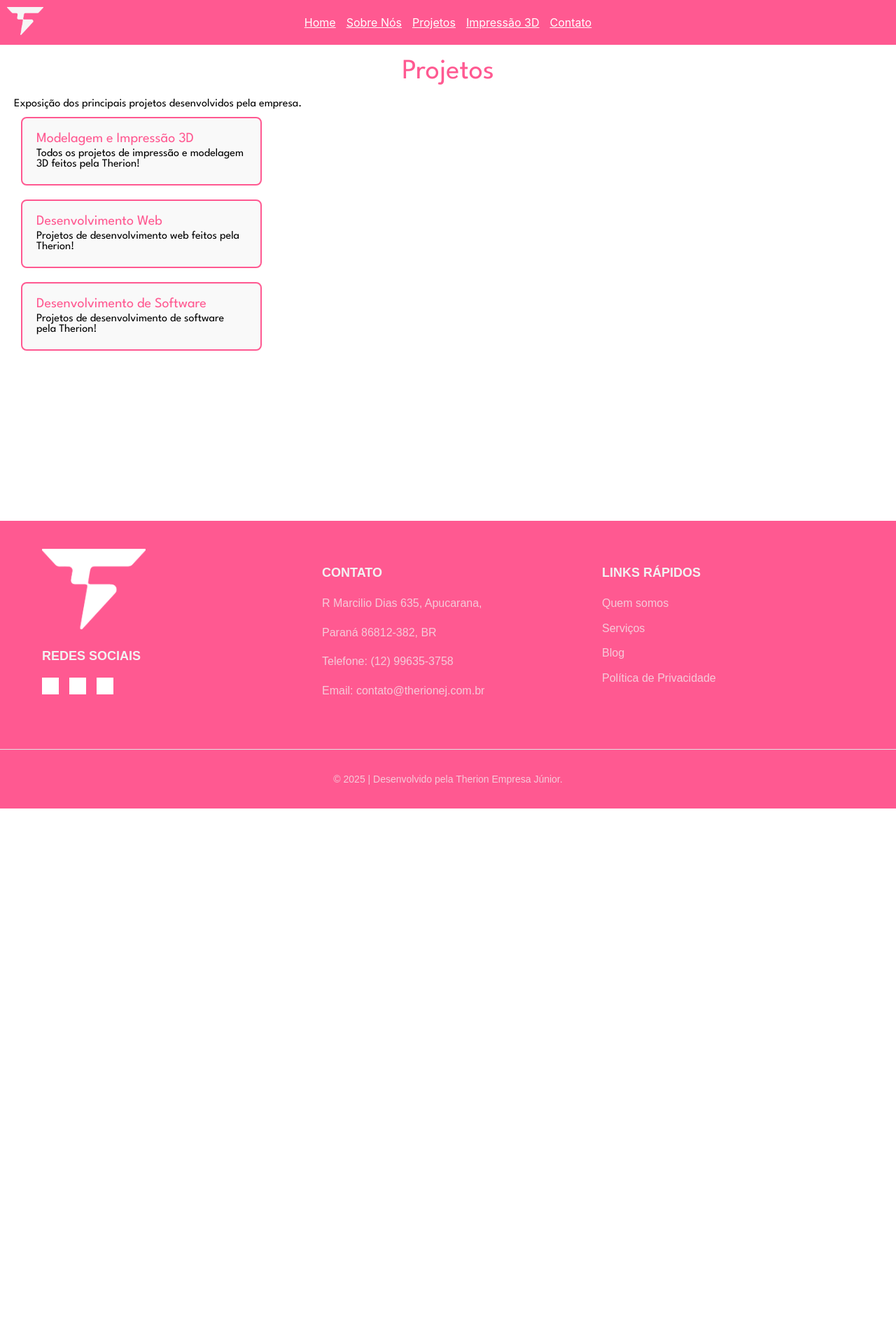
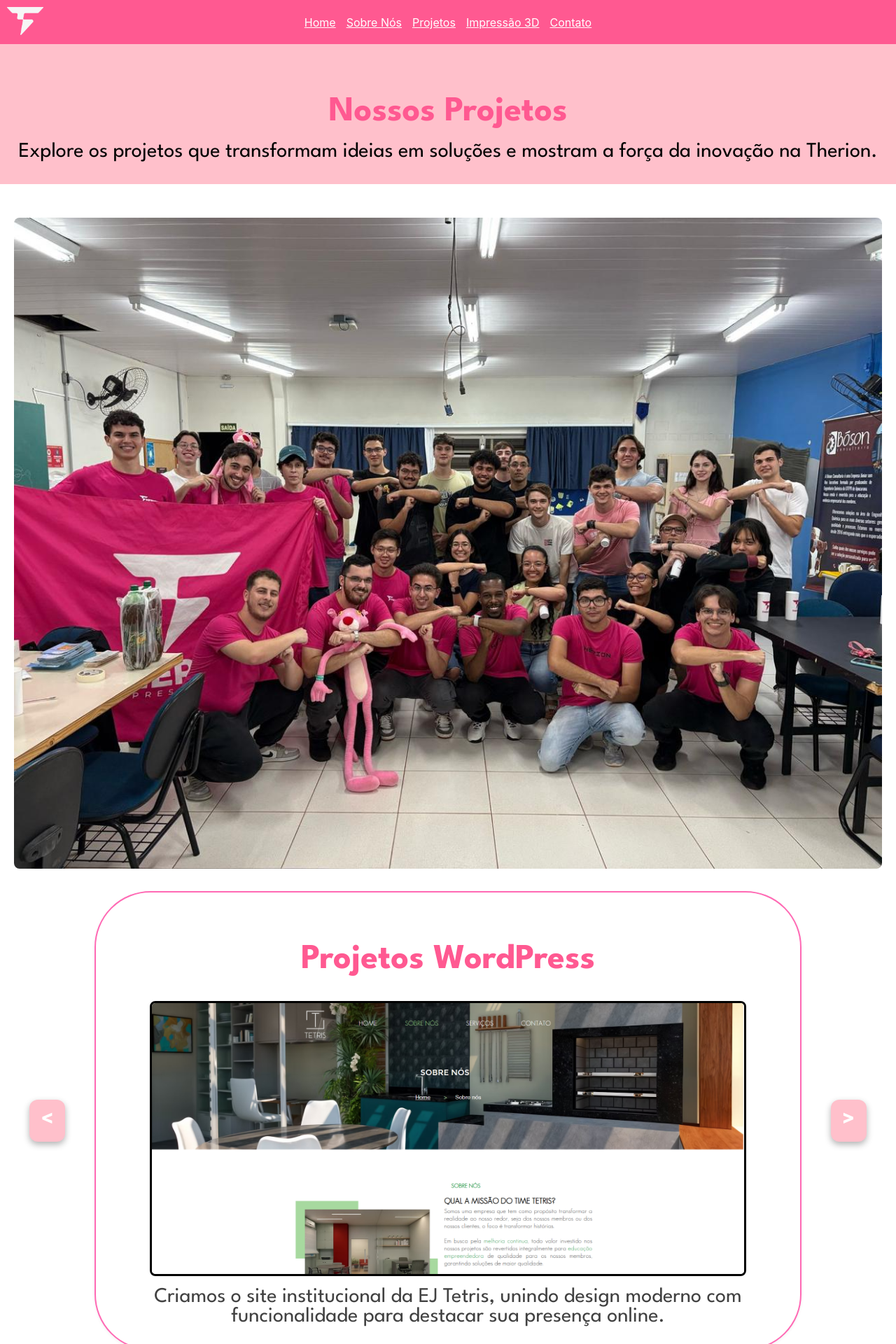
Before and after one commit to projetosTherion/TraineeWeb, a React (Create React App) app in the folder therion/: page /projetos in a window 1280 px wide. Shown: the top 1920 px of the page at 70% size. Before the commit the page ends 1155 px from the top, so only its background shows below. Built offline with nearby package versions, Linux system fonts and the light colour scheme; grey boxes are pictures that could not be loaded.

Commit message:
Estilização da página Projetos (barra de título, foto da equipe, criação do carrossel).

```diff
--- /dev/null
+++ b/therion/src/components/componentsProjetos/containerProjetos.module.css
@@ -0,0 +1,159 @@
+.fadeIn {
+    opacity: 0;
+  }
+
+  .fadeInVisible {
+    animation: fadeIn 0.6s ease forwards;
+  }
+
+  @keyframes fadeIn {
+    from {
+      opacity: 0;
+      transform: translateY(20px);
+    }
+    to {
+      opacity: 1;
+      transform: translateY(0);
+    }
+  }
+
+  .pinkSectionTop {
+    margin-top: -1.3rem;
+    background-color: #ffc0cb;
+    padding: 2rem 1rem;
+    text-align: center;
+    width: 100vw;
+    position: relative;
+    left: 50%;
+    right: 50%;
+    transform: translateX(-50%);
+    margin-bottom: 3rem;
+  }
+
+  .pinkSectionBottom {
+    margin-top: 3rem;
+    background-color: #ffc0cb;
+    padding: 2rem 1rem;
+    text-align: center;
+    width: 100vw;
+    position: relative;
+    left: 50%;
+    right: 50%;
+    transform: translateX(-50%);
+    margin-bottom: -1.3rem;
+  }
+
+  .titulo {
+    font-family: 'League Spartan';
+    font-size: 50px;
+    margin-bottom: 20px;
+    font-weight: bold;
+    color: #ff5991;
+    text-align: center;
+  }
+
+  .tituloComFundo {
+    background-color: #ffc0cb; /* Rosa claro */
+    padding: 1rem 0.5rem;
+    text-align: center;
+    border-radius: 8px;
+    margin-bottom: 1rem;
+  }
+
+  .subtitulo {
+    font-family: 'League Spartan';
+    font-size: 30px;
+    margin-bottom: 30px;
+    color: #000000;
+    text-align: center;
+    margin-top: 0px;
+    margin-bottom: 0px;
+    margin-left: 0px;
+    margin-right: 0px;
+  }
+
+  .textoDescricao {
+    font-family: 'League Spartan';
+    font-size: 30px;
+    color: #414141;
+    text-align: center;
+    margin-top: 0px;
+    margin-bottom: 0px;
+    margin-left: 0px;
+    margin-right: 0px;
+  }
+
+  .missao {
+    font-family: 'League Spartan';
+    font-size: 25px;
+    color: #414141;
+    text-align: left;
+    margin-top: 0px;
+    margin-bottom: 0px;
+    margin-left: 0px;
+    margin-right: 0px;
+    transition: transform 0.5s ease;
+  }
+
+  .equipe {
+    width: 100%;
+    height: auto;
+    display: block;
+    margin: 1rem auto;
+    border-radius: 8px;
+    object-fit: cover;
+  }
+
+
+  .container {
+    display: flex;
+    flex-direction: column;
+    align-items: center;
+    width: 100%;   /* ocupar toda a largura do carrossel */
+    max-width: none;
+    padding: 2rem;
+    margin: 0; /* remova margem para não somar espaço */
+    border: 2px solid #ff69b4;
+    border-radius: 80px;
+    background-color: #fff;
+    box-shadow: 0 2px 4px rgba(0,0,0,0.05);
+  }
+
+
+  .imagemContainer {
+    width: 90%; /* para ocupar o container do slide */
+    height: auto;
+    border-radius: 8px;
+    object-fit: cover;
+    margin: 1rem 0;
+    border: 3px solid #000000; /* borda */
+  }
+
+
+  .carrosselContainer {
+    display: flex;
+    align-items: center;
+    justify-content: center;     /* ← Centraliza tudo */
+    gap: 2rem;
+    max-width: none;            /* sem limite */
+    width: 95vw;
+    margin: 2rem auto;
+    padding: 0;
+  }
+
+  .botaoCarrossel {
+    width: 60px;                          /* largura */
+    height: 60px;                         /* altura — igual à largura = quadrado */
+    background-color: #ffc0cb;          /* cor de fundo */
+    color: white;                       /* cor do símbolo */
+    border: none;                         /* sem borda */
+    font-size: 32px;                      /* tamanho do símbolo*/
+    border-radius: 12px;                  /* borda as bordas */
+    cursor: pointer;
+    transition: background-color 0.3s ease, transform 0.2s ease;
+    display: flex;
+    align-items: center;
+    justify-content: center;
+    box-shadow: 0 4px 10px rgba(0, 0, 0, 0.3);
+    margin: 0 10px;
+  }
--- a/therion/src/paginas/Projetos.jsx
+++ b/therion/src/paginas/Projetos.jsx
@@ -1,42 +1,92 @@
-import styles from './container.module.css'; // Importa o arquivo CSS
+import styles from '../components/componentsProjetos/containerProjetos.module.css'; // Importa o arquivo CSS do containerProjetos
+import imagemilustrativa from '../assets/ideia.jpg';
+import imagemTetris from '../assets/tetris.png';
+import imagemArcseed from '../assets/arcseed.png';
+import React, { useState } from "react";
+
+
+//onde fica os slides do carrossel
+const slides = [
+
+  //slide (Projetos WordPress)
+  <section className={styles.container} key="Projetos WordPress">
+      <h2 className={styles.titulo}>Projetos WordPress</h2>         {/*titulo do slide */}
+    <img src={imagemTetris} className={styles.imagemContainer} />    {/*imagem do meio do slide */}
+    <p className={styles.textoDescricao}>
+    Criamos o site institucional da EJ Tetris, unindo design
+    moderno com funcionalidade para destacar sua presença online.    {/*texto do slide */}
+    </p>
+  </section>,
+
+  //slide (Desenvolvimento Web)
+  <section className={styles.container} key=" Desenvolvimento Web">
+      <h2 className={styles.titulo}> Desenvolvimento Web</h2>            {/*titulo do slide */}
+    <img src={imagemArcseed} className={styles.imagemContainer} />   {/*imagem do meio do slide */}
+    <p className={styles.textoDescricao}>
+    Site desenvolvido pela nossa Empresa Júnior que usa IA para gerar imagens realistas a partir de descrições.
+    Voltado para arquitetos que buscam criar referências visuais de forma rápida e personalizada.                 {/*texto do slide */}
+    </p>
+  </section>,
+
+
+  //slide (Desenvolvimento de Software)
+  <section className={styles.container} key="Desenvolvimento de Software">
+      <h2 className={styles.titulo}> Desenvolvimento de Software</h2>     {/*titulo do slide */}
+    <img src={imagemilustrativa} className={styles.imagemContainer} />    {/*imagem do meio do slide */}
+    <p className={styles.textoDescricao}>
+    Projetos de desenvolvimento de software pela Therion!                 {/*texto do slide */}
+    </p>
+  </section>,
+
+];
+
+
+export function Carrossel() {
+
+  const [currentIndex, setCurrentIndex] = useState(0); // controla qual slide mostrar que estao dentro de(const slides)
+
+  function handleNext() {  //funçao que  avança o slide quando aperto o botao da direita
+    setCurrentIndex((prev) => (prev + 1) % slides.length);
+  }
+
+  function handlePrev() {  //funçao que volta o slide quando aperto o botao da esquerda
+    setCurrentIndex((prev) => (prev === 0 ? slides.length - 1 : prev - 1));
+  }
+
+
+  // Aqui é o retorno do JSX, o que aparece na tela(os botões)
+  return (
+    <div className={styles.carrosselContainer}>
+       <button onClick={handlePrev} className={styles.botaoCarrossel}>{"<"}</button>{/* botão para esquerda */}
+      {slides[currentIndex]}                                                        {/* slide atual, conforme índice */}
+      <button onClick={handleNext} className={styles.botaoCarrossel}>{">"}</button> {/* botão para direita */}
+    </div>
+  );
+}
 
 
 function Projetos() {
-    return (
+
+  return ( //retorna oq vai aparecer na pagina
       <main>
-        <div className={styles.titulo1}>
-          Projetos
-        </div>
 
-        <div className={styles.paragrafo}>
-          Exposição dos principais projetos desenvolvidos pela empresa.
-        </div>
+          {/*barra topo da pagina */}
+            <section className={styles.pinkSectionTop}>
+              <h1 className={styles.titulo}>Nossos Projetos</h1> {/*titulo */}
+              <p className={styles.subtitulo}>
+              Explore os projetos que transformam ideias em soluções e mostram a força da inovação na Therion.  {/*subtitulo */}
+              </p>
+            </section>
 
-        <div className={styles.card}>
-          <div className={styles.titulo2}>
-            Modelagem e Impressão 3D
-          </div>
-          <div className={styles.paragrafo}>
-            Todos os projetos de impressão e modelagem 3D feitos pela Therion!
-          </div>
-        </div>
-        <div className={styles.card}>
-          <div className={styles.titulo2}>
-            Desenvolvimento Web
-          </div>
-          <div className={styles.paragrafo}>
-            Projetos de desenvolvimento web feitos pela Therion!
-          </div>
-        </div>
+          {/* foto equipe */}
+            <img
+              src="equipe.jpg"
+              className={styles.equipe}
+            />
 
-        <div className={styles.card}>
-          <div className={styles.titulo2}>
-            Desenvolvimento de Software
-          </div>
-          <div className={styles.paragrafo}>
-            <>Projetos de desenvolvimento de software pela Therion!</>
-          </div>
-        </div>
+          {/*chama a funçao carrossel */}
+              <Carrossel/>
+
       </main>
     );
   }
```
Also changed, not shown: therion/src/assets/arcseed.png (added), therion/src/assets/tetris.png (added).
